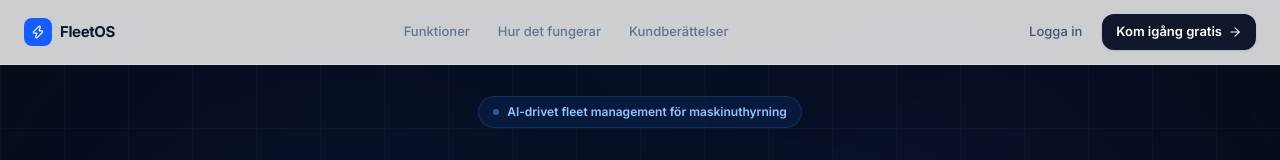
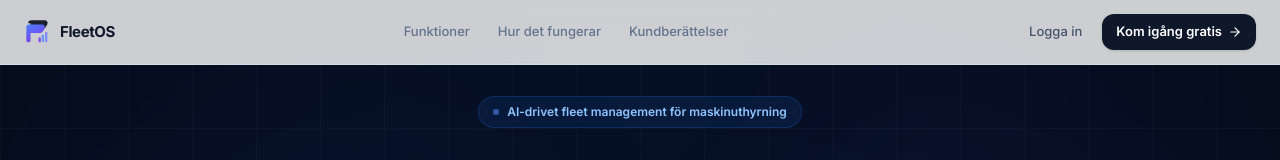
Before and after one commit to DavidWestlundcode/Fleetrent, a Next.js app: page / in a window 1280 px wide. Shown: the top 160 px of the page. Built offline with nearby package versions, Linux system fonts and the light colour scheme.

Commit message:
Replace Zap logo with new FleetOS F-shaped SVG logo

```diff
--- a/src/app/auth/reset-password/page.tsx
+++ b/src/app/auth/reset-password/page.tsx
@@ -1,7 +1,8 @@
 'use client';
 import { useState } from 'react';
 import { useRouter } from 'next/navigation';
-import { Lock, Zap } from 'lucide-react';
+import { Lock } from 'lucide-react';
+import { Logo } from '@/components/ui/Logo';
 import { createClient } from '@/lib/supabase/client';
 
 export default function ResetPasswordPage() {
@@ -33,9 +34,7 @@ export default function ResetPasswordPage() {
     <div className="min-h-screen bg-slate-50 flex items-center justify-center px-6">
       <div className="w-full max-w-md">
         <div className="flex items-center gap-2 mb-8">
-          <div className="w-8 h-8 bg-blue-600 rounded-lg flex items-center justify-center">
-            <Zap className="w-4 h-4 text-white" />
-          </div>
+          <Logo size={32} />
           <span className="font-bold text-slate-900">FleetOS</span>
         </div>
         <h2 className="text-2xl font-bold text-slate-900 mb-1">Nytt lösenord</h2>
--- a/src/app/kom-igang/page.tsx
+++ b/src/app/kom-igang/page.tsx
@@ -1,7 +1,8 @@
 'use client';
 import { useState } from 'react';
 import Link from 'next/link';
-import { Zap, User, Building2, Mail, Phone, MessageSquare, CheckCircle2, ArrowLeft } from 'lucide-react';
+import { User, Building2, Mail, Phone, MessageSquare, CheckCircle2, ArrowLeft } from 'lucide-react';
+import { Logo } from '@/components/ui/Logo';
 
 export default function KomIgangPage() {
   const [sent, setSent] = useState(false);
@@ -32,9 +33,7 @@ export default function KomIgangPage() {
     <div className="min-h-screen bg-slate-50 flex flex-col">
       <header className="px-6 py-5 flex items-center justify-between max-w-5xl mx-auto w-full">
         <Link href="/" className="flex items-center gap-2.5">
-          <div className="w-9 h-9 bg-blue-600 rounded-xl flex items-center justify-center">
-            <Zap className="w-5 h-5 text-white" />
-          </div>
+          <Logo size={36} />
           <span className="font-bold text-slate-900 text-xl">FleetOS</span>
         </Link>
         <Link href="/login" className="text-sm text-slate-500 hover:text-slate-700 flex items-center gap-1.5">
--- a/src/app/login/page.tsx
+++ b/src/app/login/page.tsx
@@ -2,7 +2,8 @@
 import { useState, Suspense } from 'react';
 import Link from 'next/link';
 import { useSearchParams } from 'next/navigation';
-import { Zap, Lock, Mail, Eye, EyeOff, ArrowLeft, X, User, Building2, Phone, MessageSquare, CheckCircle2 } from 'lucide-react';
+import { Lock, Mail, Eye, EyeOff, ArrowLeft, X, User, Building2, Phone, MessageSquare, CheckCircle2 } from 'lucide-react';
+import { Logo } from '@/components/ui/Logo';
 import { createClient } from '@/lib/supabase/client';
 
 function LoginPageInner() {
@@ -78,9 +79,7 @@ function LoginPageInner() {
         {/* Left panel */}
         <div className="hidden lg:flex lg:flex-1 flex-col justify-between p-12 bg-gradient-to-br from-slate-900 via-blue-950 to-slate-900">
           <Link href="/" className="flex items-center gap-2.5">
-            <div className="w-9 h-9 bg-blue-600 rounded-xl flex items-center justify-center">
-              <Zap className="w-5 h-5 text-white" />
-            </div>
+            <Logo size={36} />
             <span className="font-bold text-white text-xl">FleetOS</span>
           </Link>
 
@@ -116,9 +115,7 @@ function LoginPageInner() {
           <div className="w-full max-w-md">
             <div className="flex items-center justify-between mb-8 lg:hidden">
               <Link href="/" className="flex items-center gap-2">
-                <div className="w-8 h-8 bg-blue-600 rounded-lg flex items-center justify-center">
-                  <Zap className="w-4 h-4 text-white" />
-                </div>
+                <Logo size={32} />
                 <span className="font-bold text-slate-900">FleetOS</span>
               </Link>
             </div>
--- a/src/app/page.tsx
+++ b/src/app/page.tsx
@@ -7,6 +7,7 @@ import {
   Target, RefreshCw, Cpu, Monitor, Upload,
 } from 'lucide-react';
 import { AnimateIn, CountUp } from '@/components/ui/AnimateIn';
+import { Logo } from '@/components/ui/Logo';
 
 /* ─── Static data ─────────────────────────────────────────────────── */
 const TESTIMONIALS = [
@@ -59,9 +60,7 @@ function DashboardMockup() {
         {/* Sidebar */}
         <div className="w-40 bg-[#060D1A] border-r border-white/[0.05] p-2.5 shrink-0">
           <div className="flex items-center gap-1.5 px-2 py-2 mb-3">
-            <div className="w-5 h-5 bg-blue-600 rounded-md flex items-center justify-center shrink-0">
-              <Zap className="w-2.5 h-2.5 text-white" />
-            </div>
+            <Logo size={20} />
             <span className="text-[11px] font-bold text-white">FleetOS</span>
           </div>
           {[
@@ -386,9 +385,7 @@ export default function LandingPage() {
       <header className="fixed top-0 left-0 right-0 z-50 bg-white/80 backdrop-blur-xl border-b border-slate-200/60">
         <div className="max-w-7xl mx-auto px-6 h-16 flex items-center justify-between">
           <div className="flex items-center gap-2">
-            <div className="w-7 h-7 bg-blue-600 rounded-lg flex items-center justify-center">
-              <Zap className="w-3.5 h-3.5 text-white" />
-            </div>
+            <Logo size={28} />
             <span className="font-bold text-slate-900 text-[15px] tracking-tight">FleetOS</span>
           </div>
           <nav className="hidden md:flex items-center gap-1">
@@ -934,8 +931,8 @@ export default function LandingPage() {
           />
         </div>
         <AnimateIn direction="scale" className="relative max-w-2xl mx-auto text-center">
-          <div className="w-14 h-14 bg-blue-600 rounded-2xl flex items-center justify-center mx-auto mb-8 shadow-xl shadow-blue-900/40">
-            <Zap className="w-7 h-7 text-white" />
+          <div className="mx-auto mb-8">
+            <Logo size={56} />
           </div>
           <h2 className="text-[44px] font-bold text-white tracking-tight leading-tight mb-5">
             Redo att modernisera<br />din uthyrning?
@@ -962,9 +959,7 @@ export default function LandingPage() {
           <div className="grid grid-cols-2 md:grid-cols-5 gap-10 mb-12">
             <div className="col-span-2">
               <div className="flex items-center gap-2 mb-4">
-                <div className="w-7 h-7 bg-blue-600 rounded-lg flex items-center justify-center">
-                  <Zap className="w-3.5 h-3.5 text-white" />
-                </div>
+                <Logo size={28} />
                 <span className="text-[14px] font-bold text-white tracking-tight">FleetOS</span>
               </div>
               <p className="text-[13px] text-slate-500 leading-relaxed max-w-[220px]">
--- a/src/components/layout/Sidebar.tsx
+++ b/src/components/layout/Sidebar.tsx
@@ -3,8 +3,9 @@ import Link from 'next/link';
 import { usePathname } from 'next/navigation';
 import { useEffect, useState } from 'react';
 import {
-  LayoutDashboard, Truck, Users, FileText, Tag, Package, BarChart3, Settings, LogOut, Zap, X,
+  LayoutDashboard, Truck, Users, FileText, Tag, Package, BarChart3, Settings, LogOut, X,
 } from 'lucide-react';
+import { Logo } from '@/components/ui/Logo';
 import { createClient } from '@/lib/supabase/client';
 import { useMobileNav } from '@/components/layout/MobileNav';
 import type { User } from '@supabase/supabase-js';
@@ -54,9 +55,7 @@ export default function Sidebar() {
           onClick={close}
           className="flex items-center gap-2.5 hover:opacity-80 transition-opacity"
         >
-          <div className="flex items-center justify-center w-7 h-7 rounded-lg bg-blue-600 shrink-0">
-            <Zap className="w-3.5 h-3.5 text-white" />
-          </div>
+          <Logo size={28} />
           <span className="text-[14px] font-semibold text-white tracking-tight">FleetOS</span>
         </Link>
         <button
--- /dev/null
+++ b/src/components/ui/Logo.tsx
@@ -0,0 +1,39 @@
+export function Logo({ size = 32 }: { size?: number }) {
+  return (
+    <svg
+      width={size}
+      height={size}
+      viewBox="0 0 120 120"
+      fill="none"
+      xmlns="http://www.w3.org/2000/svg"
+    >
+      <defs>
+        <linearGradient id="fleetosGrad" x1="30" y1="20" x2="70" y2="110" gradientUnits="userSpaceOnUse">
+          <stop offset="0%" stopColor="#4F7FFF" />
+          <stop offset="55%" stopColor="#6B52F5" />
+          <stop offset="100%" stopColor="#8B2FE8" />
+        </linearGradient>
+      </defs>
+
+      {/* Dark navy top bar of the F */}
+      <path
+        d="M18 22 C18 14 24 10 32 10 L88 10 C98 10 104 18 100 28 L92 40 C88 47 80 50 70 48 L28 48 L28 22 Z"
+        fill="#111827"
+        opacity="0.95"
+      />
+
+      {/* Blue-purple gradient F shape */}
+      <path
+        d="M28 54 L28 95 C28 100 24 104 19 104 C14 104 10 100 10 95 L10 38 C10 32 14 28 20 28 L76 28 C86 28 92 36 88 46 L82 56 C78 63 70 66 60 64 L28 64 Z"
+        fill="url(#fleetosGrad)"
+      />
+
+      {/* Bar chart element 1 (shortest) */}
+      <rect x="62" y="82" width="10" height="22" rx="3" fill="url(#fleetosGrad)" opacity="0.9" />
+      {/* Bar chart element 2 (medium) */}
+      <rect x="76" y="72" width="10" height="32" rx="3" fill="#5B8FFF" opacity="0.85" />
+      {/* Bar chart element 3 (tallest) */}
+      <rect x="90" y="60" width="10" height="44" rx="3" fill="#6B7FFF" opacity="0.8" />
+    </svg>
+  );
+}
```
